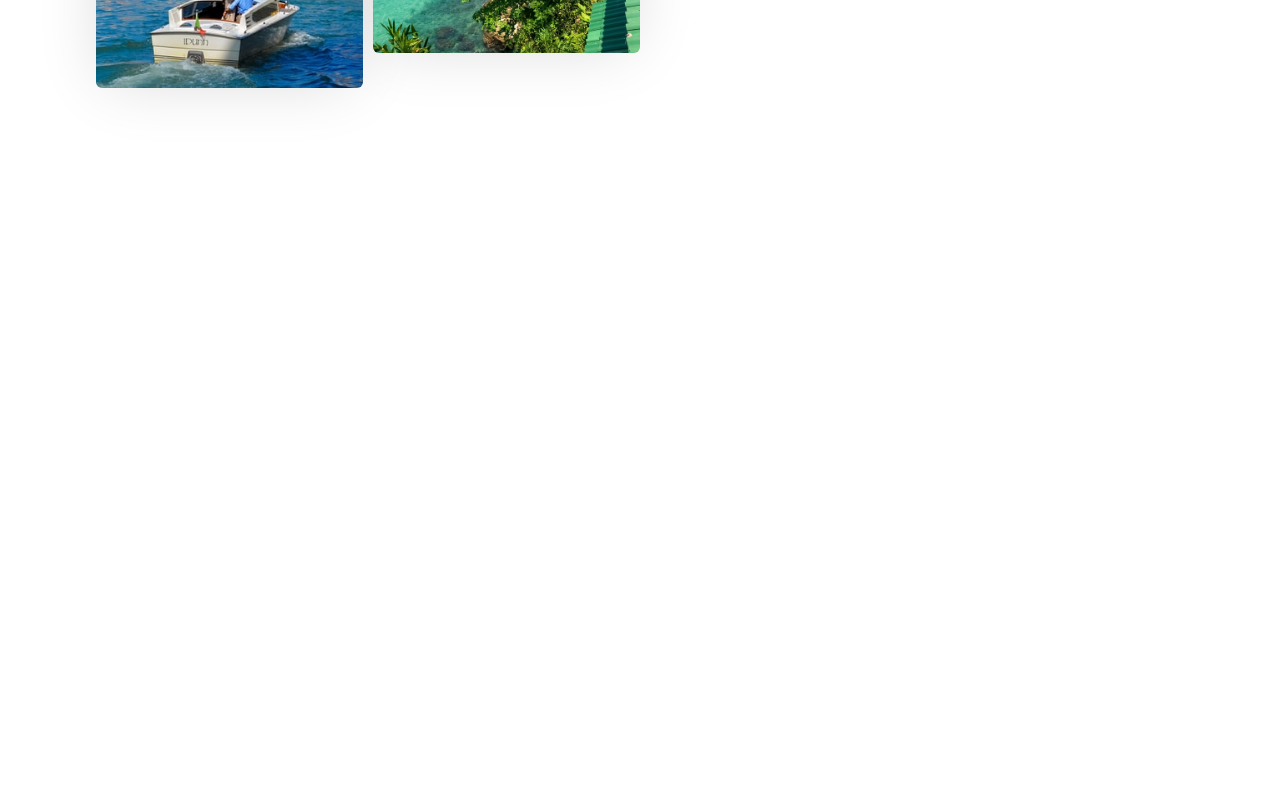
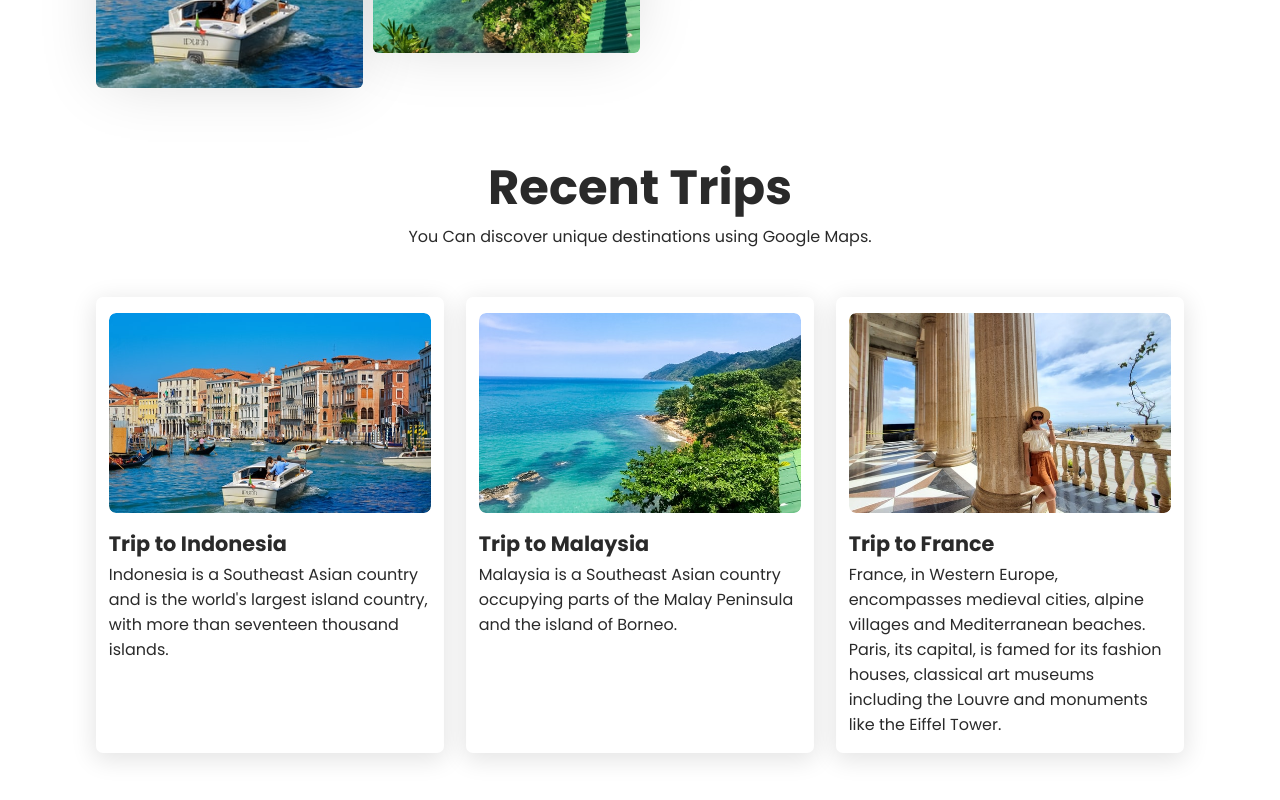
Before and after one commit to arnoldketer/ak-arnie-tours, a React (Vite) app: page / in a window 1280 px wide. Shown: the part 1720-2520 px from the top of the page. Before the commit the page ends 1872 px from the top, so only its background shows below. Built offline with nearby package versions, Linux system fonts and the light colour scheme.

Commit message:
Added Trip Component Dynamic

```diff
--- a/src/routes/Home.jsx
+++ b/src/routes/Home.jsx
@@ -1,6 +1,7 @@
 import Destination from "../components/Destination";
 import Hero from "../components/Hero";
 import Navbar from "../components/Navbar";
+import Trip from "../components/Trip";
 
 function Home () {
     return(
@@ -16,6 +17,7 @@ function Home () {
                 btnClass="show"
             />
             <Destination/>
+            <Trip/>
 
 
 
```
